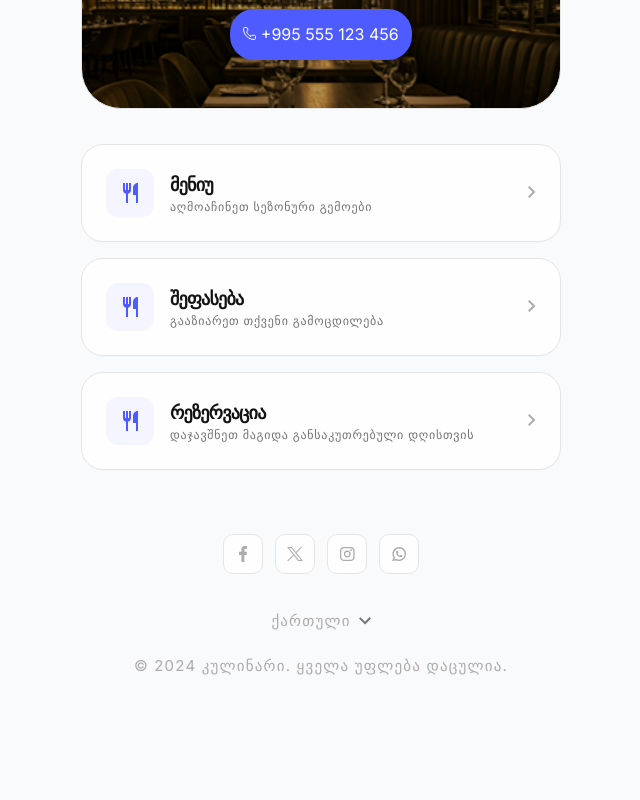
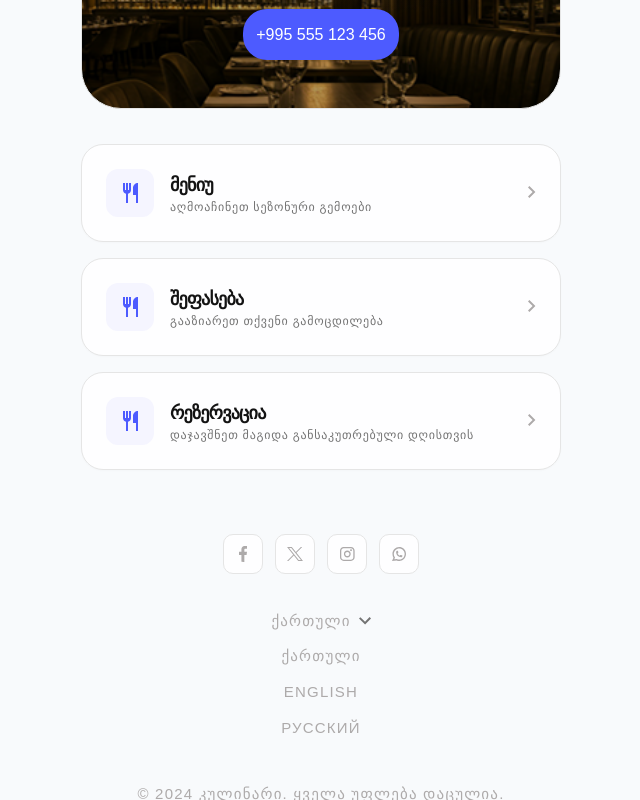
Before and after one commit to Nino5982/qr-menu, a plain HTML site: page index.html in a window 1280 px wide. Both pictures are taken after a click on the button "ქართული". Shown: the part 265-1065 px from the top of the page, without its empty margins (319-959 px from the left). Drawn offline with Linux system fonts and the light colour scheme.

Commit message:
Refactor language switcher functionality; update translations and improve accessibility

```diff
--- a/index.html
+++ b/index.html
@@ -126,7 +126,7 @@
             </svg>
           </div>
           <div class="card-content">
-            <h2 data-lang="reservation_title">რეზერვაცია</h2>
+            <h2 data-lang="reservation">რეზერვაცია</h2>
             <p data-lang="reservation_desc">
               დაჯავშნეთ მაგიდა განსაკუთრებული დღისთვის
             </p>
@@ -171,14 +171,14 @@
           /></a>
         </li>
       </ul>
-      <div class="lang-switcher" id="langSwitcher">
+      <div class="lang-switcher open" id="langSwitcher">
         <button
           class="lang-toggle-btn"
           aria-haspopup="listbox"
           aria-expanded="false"
           aria-label="Choose language"
           title="Choose language">
-          <span class="current-lang" data-lang="ka">ქართული</span>
+          <span class="current-lang" data-lang="lang">ქართული</span>
           <svg
             width="12"
             height="8"
@@ -191,7 +191,7 @@
           </svg>
         </button>
         <ul class="lang-list" role="list">
-          <li class="lang-list-item active" data-lang="ka">ქართული</li>
+          <li class="lang-list-item" data-lang="ka">ქართული</li>
           <li class="lang-list-item" data-lang="en">English</li>
           <li class="lang-list-item" data-lang="ru">Русский</li>
         </ul>
@@ -205,6 +205,6 @@
         🌙 / ☀️
       </button>
     </div> -->
-    <script src="script.js"></script>
+    <script type="module" src="./script/lang-sweacher.js"></script>
   </body>
 </html>
--- /dev/null
+++ b/script/lang-sweacher.js
@@ -0,0 +1,54 @@
+import { translations } from "./translations.js";
+
+const langContainer = document.querySelectorAll("[data-lang]");
+
+const langSwitcher = document.getElementById("langSwitcher");
+
+const langList = langSwitcher.querySelector(".lang-list");
+
+const langToggleBtn = document.querySelector(".lang-toggle-btn");
+
+const currentLanguage = localStorage.getItem("appLang") || "ka";
+
+changeLang(currentLanguage);
+function changeLang(lang) {
+  //   let activeLang = langSwitcher
+  //     .querySelector(".active")
+    //     .getAttribute("data-lang"); //ka
+
+
+
+  langContainer.forEach((elem) => {
+    let key = elem.getAttribute("data-lang");
+    elem.textContent = translations[lang][key];
+  });
+}
+
+//  open list
+function openLangList() {
+  langList.classList.add("open");
+}
+
+// close list
+function closeLangList() {
+  langList.classList.remove("open");
+}
+
+langToggleBtn.addEventListener("click", () => {
+  openLangList();
+});
+
+langList.addEventListener("click", (e) => {
+  let pickedLang = e.target.getAttribute("data-lang"); //en
+  //1    ჩავწერო ლოქალ სტორიჯში
+  localStorage.setItem("appLang", pickedLang);
+  if (pickedLang) {
+    let changedLang = langList.querySelectorAll("li");
+    for (const element of changedLang) {
+      element.classList.remove("active");
+    }
+    e.target.classList.add("active");
+    changeLang(pickedLang);
+    closeLangList();
+  }
+});
--- a/script/translations.js
+++ b/script/translations.js
@@ -1,30 +1,51 @@
-const translations = {
+export const translations = {
   ka: {
     brand_name: "კულინარი",
-    phone_label: "ტელ: +995 555 123 456",
-    menu: "მენიუ",
-    favorites: "ფავორიტები",
-    reservation: "დაჯავშნა",
-    dishes_heading: "აღმოაჩინე ჩვენი კერძები",
-    favorites_heading: "ყველაზე პოპულარული არჩევანი",
-    reservation_heading: "დაჯავშნე მაგიდა მარტივად",
-    footer_text: "გმადლობთ, რომ გვესტუმრეთ",
-    brand_desc: "ბისტრო და ლაუნჯი",
+    brand_desc: "BISTRO & LOUNGE",
+    phone_label: "+995 555 123 456",
+    menu_title: "მენიუ",
+    menu_desc: "აღმოაჩინეთ სეზონური გემოები",
+    review_title: "შეფასება",
+    review_desc: "გააზიარეთ თქვენი გამოცდილება",
+    reservation: "რეზერვაცია",
+    reservation_desc: "დაჯავშნეთ მაგიდა განსაკუთრებული დღისთვის",
+    ka: "ქართული",
+    en: "English",
+    ru: "Русский",
     lang: "ქართული",
     copyright: "© 2024 კულინარი. ყველა უფლება დაცულია.",
   },
   en: {
     brand_name: "CULINARY",
+    brand_desc: "BISTRO & LOUNGE",
     phone_label: "Tel: +995 555 123 456",
-    menu: "Menu",
-    favorites: "Favorites",
+    menu_title: "Menu",
+    menu_desc: "Discover seasonal flavors",
+    review_title: "Reviews",
+    review_desc: "Share your experience",
     reservation: "Reservation",
-    dishes_heading: "Discover Our Dishes",
-    favorites_heading: "Most Popular Choice",
-    reservation_heading: "Book a Table Easily",
-    footer_text: "Thank you for visiting us",
+    reservation_desc: "Book a table for a special occasion",
+    ka: "ქართული",
+    en: "English",
+    ru: "Русский",
+    lang: "English",
+    copyright: "© 2024 CULINARY. ALL RIGHTS RESERVED.",
+  },
+  ru: {
+    brand_name: "КУЛИНАРИ",
     brand_desc: "BISTRO & LOUNGE",
-    lang: "English",
-    copyright: "© 2024 CULINARY.all rights reserved",
+    phone_label: "Тел: +995 555 123 456",
+    menu_title: "Меню",
+    menu_desc: "Откройте для себя сезонные вкусы",
+    review_title: "Отзывы",
+    review_desc: "Поделитесь своим опытом",
+    reservation: "Бронирование",
+    reservation_desc: "Забронируйте столик для особенного дня",
+    ka: "ქართული",
+    en: "English",
+    ru: "Русский",
+    lang: "Русский",
+
+    copyright: "© 2024 КУЛИНАРИ. ВСЕ ПРАВА ЗАЩИЩЕНЫ.",
   },
 };
--- a/styles/styles.css
+++ b/styles/styles.css
@@ -47,7 +47,7 @@ html {
 }
 
 body {
-    font-family: var(--font-main, 'Inter', sans-serif);
+    font-family: var(--font-main, sans-serif);
     background-color: var(--bg-color);
     color: var(--text-color);
     font-size: 1.6rem;
@@ -293,7 +293,7 @@ h3 {
 
 .lang-list {
     padding: 10px 15px;
-
+    display: none;
 
 }
 
@@ -316,13 +316,13 @@ h3 {
     width: 50%;
 }
 
+/* rodesac ena arCeuli */
 .lang-list .active {
     display: none;
 }
 
-.lang-list {
-    display: none;
-
+.lang-list.open {
+    display: block;
 }
 
 .copyright {
--- a/styles/variables.css
+++ b/styles/variables.css
@@ -11,7 +11,7 @@
     --text-main: #FFFFFF;
     --footer-text-color: #ADAAAA;
     /* --- 2. TYPOGRAPHY (შრიფტები) --- */
-    --font-main: 'Inter', sans-serif;
+    /* --font-main: 'Inter', sans-serif; */
 
     /* --- 3. BORDER RADIUS */
     --radius-sm: 22px;
```
